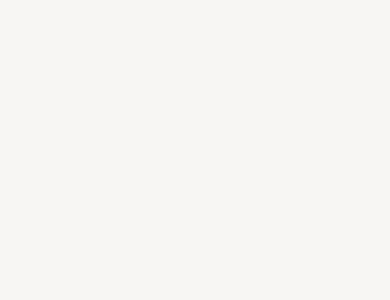
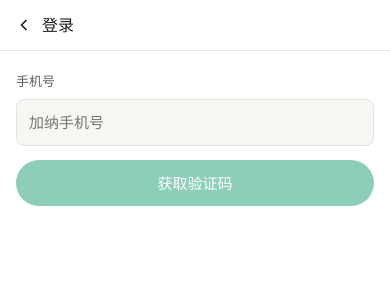
Before and after one commit to txdyc/daily.zokomart.africa, a Vue app in the folder h5/: page /me/login in a window 390 px wide. Shown: the top 300 px of the page. Built offline with nearby package versions, Linux system fonts and the light colour scheme.

Commit message:
feat(h5): phone+OTP login flow and account hub

```diff
--- a/h5/src/main.ts
+++ b/h5/src/main.ts
@@ -6,10 +6,11 @@ import "vant/lib/index.css";
 import App from "./App.vue";
 import { i18n } from "./i18n";
 import { router } from "./router";
+import { useAuthStore } from "./stores/auth";
 import "./styles/tokens.css";
 import "./styles/base.css";
 
-createApp(App)
+const app = createApp(App)
   .use(createPinia())
   .use(router)
   .use(i18n)
@@ -17,5 +18,14 @@ createApp(App)
   .use(SwipeItem)
   .use(PullRefresh)
   .use(List)
-  .use(Popup)
-  .mount("#app");
+  .use(Popup);
+
+// A 401 from any /api/lg call clears the session and bounces to login.
+window.addEventListener("lg-unauthorized", () => {
+  useAuthStore().signOut();
+  if (router.currentRoute.value.meta.requiresAuth) {
+    router.replace({ name: "login", query: { redirect: router.currentRoute.value.fullPath } });
+  }
+});
+
+app.mount("#app");
--- a/h5/src/views/LoginView.vue
+++ b/h5/src/views/LoginView.vue
@@ -1 +1,119 @@
-<template><div /></template>
+<script setup lang="ts">
+import { onUnmounted, ref } from "vue";
+import { useI18n } from "vue-i18n";
+import { useRoute, useRouter } from "vue-router";
+
+import { useAuthStore } from "../stores/auth";
+
+const { t } = useI18n();
+const auth = useAuthStore();
+const router = useRouter();
+const route = useRoute();
+
+const phone = ref("");
+const code = ref("");
+const step = ref<"phone" | "code">("phone");
+const error = ref("");
+const busy = ref(false);
+const cooldown = ref(0);
+let timer: ReturnType<typeof setInterval> | undefined;
+
+function startCooldown() {
+  cooldown.value = 60;
+  timer = setInterval(() => {
+    cooldown.value -= 1;
+    if (cooldown.value <= 0 && timer) clearInterval(timer);
+  }, 1000);
+}
+onUnmounted(() => timer && clearInterval(timer));
+
+async function sendCode() {
+  if (busy.value || cooldown.value > 0) return;
+  error.value = "";
+  busy.value = true;
+  try {
+    await auth.requestCode(phone.value.trim());
+    step.value = "code";
+    startCooldown();
+  } catch (e) {
+    error.value = e instanceof Error ? e.message : String(e);
+  } finally {
+    busy.value = false;
+  }
+}
+
+async function verify() {
+  if (busy.value) return;
+  error.value = "";
+  busy.value = true;
+  try {
+    await auth.signIn(phone.value.trim(), code.value.trim());
+    const redirect = typeof route.query.redirect === "string" ? route.query.redirect : "/me";
+    router.replace(redirect);
+  } catch (e) {
+    error.value = e instanceof Error ? e.message : String(e);
+  } finally {
+    busy.value = false;
+  }
+}
+</script>
+
+<template>
+  <div class="login">
+    <header class="bar">
+      <button class="back" :aria-label="t('lg.common.back')" @click="router.back()">
+        <svg viewBox="0 0 24 24" width="20" height="20" fill="none" stroke="currentColor" stroke-width="2">
+          <path d="M15 18l-6-6 6-6" />
+        </svg>
+      </button>
+      <h1>{{ t("lg.auth.loginTitle") }}</h1>
+    </header>
+
+    <div class="form">
+      <label class="field">
+        <span>{{ t("lg.auth.phone") }}</span>
+        <input v-model="phone" type="tel" inputmode="tel" :placeholder="t('lg.auth.phoneHint')" :disabled="step === 'code'" />
+      </label>
+
+      <button v-if="step === 'phone'" class="send-code primary" :disabled="busy || !phone" @click="sendCode">
+        {{ t("lg.auth.sendCode") }}
+      </button>
+
+      <template v-else>
+        <label class="field">
+          <span>{{ t("lg.auth.code") }}</span>
+          <input v-model="code" inputmode="numeric" maxlength="6" :placeholder="t('lg.auth.codeSent')" />
+        </label>
+        <button class="verify primary" :disabled="busy || code.length < 6" @click="verify">
+          {{ t("lg.auth.verify") }}
+        </button>
+        <button class="resend" :disabled="cooldown > 0 || busy" @click="sendCode">
+          {{ cooldown > 0 ? t("lg.auth.resendIn", { s: cooldown }) : t("lg.auth.sendCode") }}
+        </button>
+      </template>
+
+      <p v-if="error" class="error">{{ error }}</p>
+    </div>
+  </div>
+</template>
+
+<style scoped>
+.login { min-height: 100vh; background: var(--bg); }
+.bar { display: flex; align-items: center; gap: 8px; padding: 12px 14px; border-bottom: 1px solid var(--border); }
+.bar h1 { font-size: 16px; font-weight: 500; }
+.back { border: 0; background: transparent; color: var(--text-primary); display: flex; }
+.form { padding: 20px 16px; display: flex; flex-direction: column; gap: 14px; }
+.field { display: flex; flex-direction: column; gap: 6px; font-size: 13px; color: var(--text-secondary); }
+.field input {
+  border: 1px solid var(--border); border-radius: 8px; padding: 10px 12px;
+  font-size: 15px; background: var(--surface); outline: none;
+}
+.primary {
+  border: 0; border-radius: var(--radius-pill); background: var(--brand-500); color: #fff;
+  padding: 11px; font-size: 15px; font-weight: 500;
+}
+.primary:disabled { opacity: 0.5; }
+.resend { border: 0; background: transparent; color: var(--brand-500); font-size: 13px; padding: 4px; }
+.resend:disabled { color: var(--text-muted); }
+.error { color: #c0392b; font-size: 13px; text-align: center; }
+</style>
--- a/h5/src/views/MeView.vue
+++ b/h5/src/views/MeView.vue
@@ -1,20 +1,52 @@
 <script setup lang="ts">
+import { useI18n } from "vue-i18n";
+import { useRouter } from "vue-router";
+
 import TabBar from "../components/TabBar.vue";
+import { useAuthStore } from "../stores/auth";
+
+const { t } = useI18n();
+const auth = useAuthStore();
+const router = useRouter();
+
+function signOut() {
+  auth.signOut();
+}
 </script>
 
 <template>
   <div class="page">
-    <main class="body"></main>
+    <header class="hero">
+      <h1>{{ t("lg.me.account") }}</h1>
+      <p v-if="auth.loggedIn" class="phone">{{ auth.phone }}</p>
+    </header>
+
+    <div v-if="!auth.loggedIn" class="guest">
+      <p>{{ t("lg.me.guest") }}</p>
+      <button class="primary" @click="router.push('/me/login')">{{ t("lg.me.signIn") }}</button>
+    </div>
+
+    <nav v-else class="menu">
+      <RouterLink class="row" to="/me/orders">{{ t("lg.me.myOrders") }}</RouterLink>
+      <RouterLink class="row" to="/me/notifications">{{ t("lg.me.notifications") }}</RouterLink>
+      <button class="row sign-out" @click="signOut">{{ t("lg.me.signOut") }}</button>
+    </nav>
+
     <TabBar />
   </div>
 </template>
 
 <style scoped>
-.page {
-  min-height: 100vh;
-  background: var(--surface);
+.page { min-height: 100vh; background: var(--surface); padding-bottom: 64px; }
+.hero { background: var(--brand-700); color: #fff; padding: 28px 18px 22px; }
+.hero h1 { font-size: 20px; font-weight: 600; }
+.phone { margin-top: 4px; font-size: 13px; opacity: 0.85; }
+.guest { padding: 40px 20px; text-align: center; color: var(--text-secondary); display: flex; flex-direction: column; gap: 16px; align-items: center; }
+.primary { border: 0; border-radius: var(--radius-pill); background: var(--brand-500); color: #fff; padding: 10px 28px; font-size: 15px; }
+.menu { margin-top: 10px; background: var(--bg); }
+.row {
+  display: block; width: 100%; text-align: left; padding: 15px 18px; font-size: 15px;
+  color: var(--text-primary); text-decoration: none; border: 0; border-bottom: 1px solid var(--border); background: var(--bg);
 }
-.body {
-  padding-bottom: 64px;
-}
+.sign-out { color: #c0392b; }
 </style>
```
Also changed, not shown: 2 other files (tests, documents, lock files or other folders).
